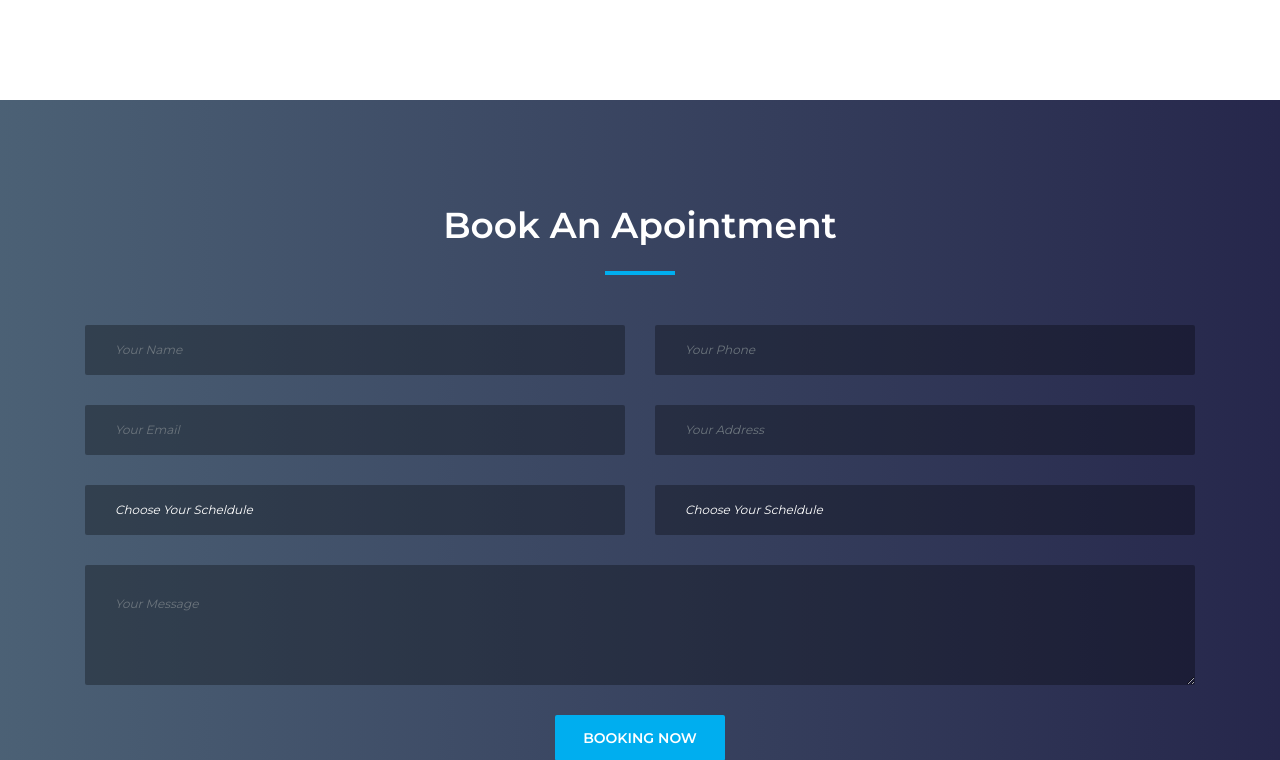
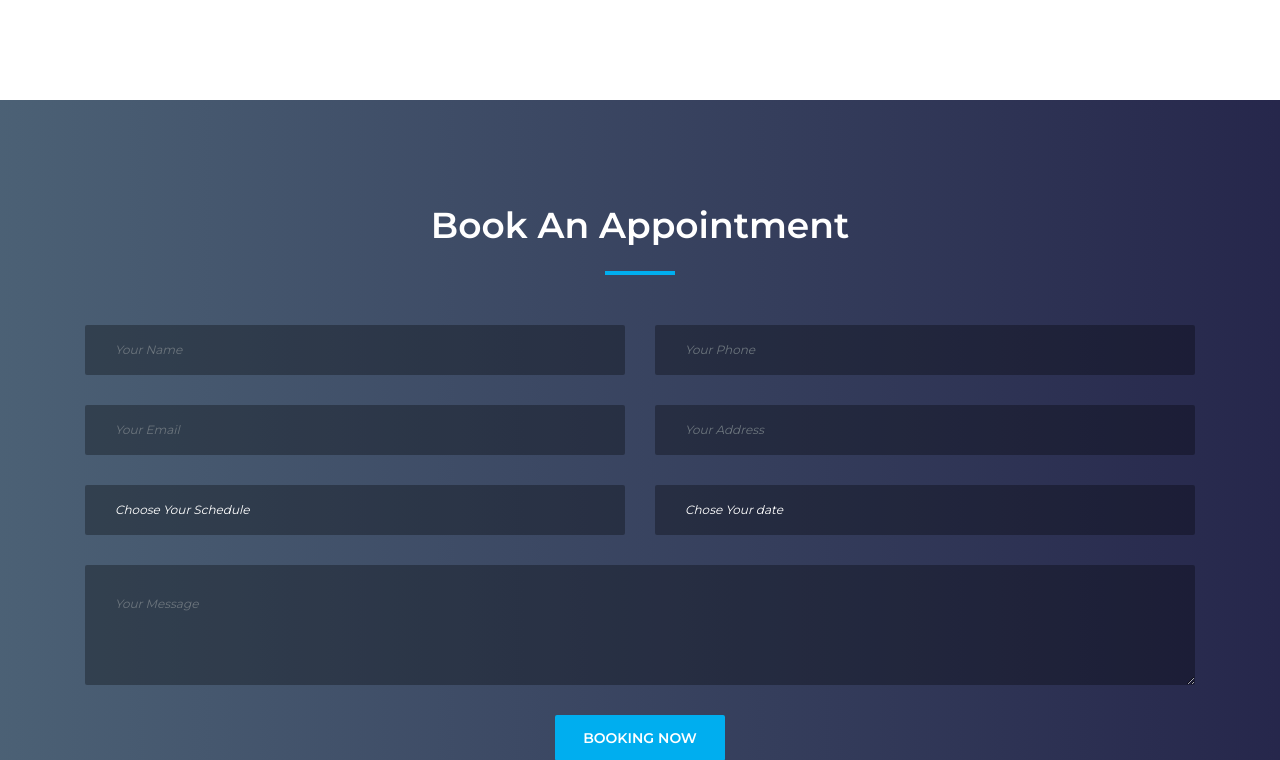
Before and after one commit to minhaskhan/dentistDjango, a Django app: page / in a window 1280 px wide. Shown: the part 3480-4240 px from the top of the page. Run offline with Django 3.2, Linux system fonts and the light colour scheme; some libraries are stand-ins or nearby versions; some web fonts are replaced.

Commit message:
Initial Commit

```diff
--- a/website/templates/base.html
+++ b/website/templates/base.html
@@ -37,7 +37,9 @@
           <!-- Top Content -->
           <div class="col-6 col-md-9 col-lg-8">
             <div class="top-header-content">
-              <a href="#" data-toggle="tooltip" data-placement="bottom" title="28 Jackson Street, Chicago, 7788569 USA"><i class="fa fa-map-marker"></i> <span>28 Jackson Street, Chicago, 7788569 USA</span></a>
+              <a href="#" data-toggle="tooltip" data-placement="bottom" title="
+             205 Collins St San Francisco, CA 94118  USA"><i class="fa fa-map-marker"></i> <span>
+                       205 Collins St San Francisco, CA 94118  USA</span></a>
               <a href="#" data-toggle="tooltip" data-placement="bottom" title="info.dento@gmail.com"><i class="fa fa-envelope"></i> <span>info.dento@gmail.com</span></a>
             </div>
           </div>
@@ -150,7 +152,8 @@
             <a href="./home.html" class="d-block mb-4"><img src="{% static 'website/img/core-img/logo.png' %}" alt=""></a>
             <p>Etiam sutor risus, dapibus act elefend katen, lacinia sitamet denim. Mauris sagittis kansa interdum dignissim.</p>
             <div class="footer-contact">
-              <p><i class="icon_pin"></i> 28 Jackson Street, Chicago, 7788569 USA</p>
+              <p><i class="icon_pin"></i>
+                 201 Collins St San Francisco, CA 94118  USA</p>
               <p><i class="icon_phone"></i> +84. 2252. 2250. 122</p>
               <p><i class="icon_mail"></i> info.dento@gmail.com</p>
             </div>
--- a/website/templates/contact.html
+++ b/website/templates/contact.html
@@ -50,7 +50,7 @@
       <div class="row">
         <div class="col-12">
           <div class="google-maps mb-100">
-            <iframe src="https://www.google.com/maps/embed?pb=!1m18!1m12!1m3!1d7581.635049767305!2d-122.02636588117264!3d36.96958248003147!2m3!1f0!2f0!3f0!3m2!1i1024!2i768!4f13.1!3m3!1m2!1s0x808e6a9edb7bfb61%3A0x2b286ae40e5dd8e6!2s501%20Riverside%20Ave%2C%20Santa%20Cruz%2C%20CA%2095060!5e0!3m2!1sen!2sus!4v1582000451920!5m2!1sen!2sus" width="600" height="450" frameborder="0" style="border:0;" allowfullscreen=""></iframe>
+            <iframe src="https://www.google.com/maps/embed?pb=!1m18!1m12!1m3!1d3153.351981427323!2d-122.45232748493729!3d37.781790179758225!2m3!1f0!2f0!3f0!3m2!1i1024!2i768!4f13.1!3m3!1m2!1s0x8085873587bcfba3%3A0xa138f894e4f6977c!2s205%20Collins%20St%2C%20San%20Francisco%2C%20CA%2094118!5e0!3m2!1sen!2sus!4v1582065970493!5m2!1sen!2sus" width="600" height="450" frameborder="0" style="border:0;" allowfullscreen=""></iframe>
           </div>
         </div>
       </div>
--- a/website/templates/home.html
+++ b/website/templates/home.html
@@ -16,7 +16,7 @@
             <div class="col-12">
               <!-- Welcome Text -->
               <div class="welcome-text text-center">
-                <h2 data-animation="fadeInUp" data-delay="100ms">We Believe Everyone Should Have Easy Access To Great Dental Care</h2>
+                <h2 data-animation="fadeInUp" data-delay="100ms">My Name iS Dr.Hassan We Believe Everyone Should Have Easy Access To Great Dental Care</h2>
                 <p data-animation="fadeInUp" data-delay="300ms">As a leading industry innovator, Dento is opening up exciting new opportunities for dental professionals, investors, employees & suppliers. Contact us to find out what we have to
                   offer you.</p>
                 <div class="welcome-btn-group">
@@ -36,7 +36,7 @@
             <div class="col-12">
               <!-- Welcome Text -->
               <div class="welcome-text text-center">
-                <h2 data-animation="fadeInDown" data-delay="100ms">We Believe Everyone Should Have Easy Access To Great Dental Care</h2>
+                <h2 data-animation="fadeInDown" data-delay="100ms">My Name is Dr.Hassan We Believe Everyone Should Have Easy Access To Great Dental Care</h2>
                 <p data-animation="fadeInDown" data-delay="300ms">As a leading industry innovator, Dento is opening up exciting new opportunities for dental professionals, investors, employees & suppliers. Contact us to find out what we have to
                   offer you.</p>
                 <div class="welcome-btn-group">
@@ -327,7 +327,7 @@
         <!-- Section Heading -->
         <div class="col-12">
           <div class="section-heading text-center white">
-            <h2>Book An Apointment</h2>
+            <h2>Book An Appointment</h2>
             <div class="line"></div>
           </div>
         </div>
@@ -337,7 +337,8 @@
         <div class="col-12">
           <!-- Appointment Form -->
           <div class="appointment-form">
-            <form action="#" method="post">
+            <form action="{% url 'appointment' %}" method="post">
+              {% csrf_token %}
               <div class="row">
                 <div class="col-md-6">
                   <div class="form-group mb-30">
@@ -361,8 +362,8 @@
                 </div>
                 <div class="col-md-6">
                   <div class="form-group mb-30">
-                    <select name="your-scheldule" class="form-control">
-                      <option value="Choose Your Scheldule">Choose Your Scheldule</option>
+                    <select name="your-schedule" class="form-control">
+                      <option value="Choose Your Schedule">Choose Your Schedule</option>
                       <option value="9 AM to 10 AM">9 AM to 10 AM</option>
                       <option value="11 AM to 12 PM">11 AM to 12 PM</option>
                       <option value="2 PM to 4 PM">2 PM to 4 PM</option>
@@ -372,12 +373,13 @@
                 </div>
                 <div class="col-md-6">
                   <div class="form-group mb-30">
-                    <select name="your-time" class="form-control">
-                      <option value="Choose Your Time">Choose Your Scheldule</option>
-                      <option value="9 AM to 10 AM">9 AM to 10 AM</option>
-                      <option value="11 AM to 12 PM">11 AM to 12 PM</option>
-                      <option value="2 PM to 4 PM">2 PM to 4 PM</option>
-                      <option value="8 PM to 10 PM">8 PM to 10 PM</option>
+                    <select name="your-date" class="form-control">
+                      <option value="Chose Your date">Chose Your date</option>
+                      <option value="Monday">Monday</option>
+                      <option value="Tuesday">Tuesday</option>
+                      <option value="Wednesday">Wednesday</option>
+                      <option value="Thursday">Thursday</option>
+                      <option value="Friday">Friday</option>
                     </select>
                   </div>
                 </div>
--- a/website/urls.py
+++ b/website/urls.py
@@ -8,5 +8,6 @@ urlpatterns = [
      path('about.html', views.about , name="about"),
      path('pricing.html', views.pricing , name="pricing"),
      path('service.html', views.service , name="service"),
+     path('appointment.html', views.appointment , name="appointment"),
 
 ]
--- a/website/views.py
+++ b/website/views.py
@@ -32,3 +32,48 @@ def pricing(request):
 
 def service(request):
     return render(request, 'service.html', {})
+
+def appointment(request):
+    if request.method == "POST":
+        your_name = request.POST['your-name']
+        your_phone = request.POST['your-phone']
+        your_email = request.POST['your-email']
+        your_address = request.POST['your-address']
+        your_schedule = request.POST['your-schedule']
+        your_date = request.POST['your-date']
+        your_message = request.POST['your-message']
+
+        #send email
+        appointment = "Name: " + your_name + "Phone: " + your_phone + "E-mail: " + your_email + "Address : " + your_address + "Schedule: " + your_schedule + "Date: " + your_date + "Message: " + your_message
+        send_mail(
+            'Appointment Request',
+            appointment,
+            your_email,
+            ['shegharkh@hotmail.com'],
+        )
+
+        return render(request, 'appointment.html', {
+            'your_name': your_name,
+            'your_phone': your_phone,
+            'your_email': your_email,
+            'your_address': your_address,
+            'your_schedule': your_schedule,
+            'your_date': your_date,
+            'your_message': your_message
+                                                    })
+
+    else:
+          return render(request, 'home.html', {})
+
+    #     message_name = request.POST['message-name']
+        #     message_email = request.POST['message-email']
+        #      message = request.POST['message']
+
+        #send mail
+
+        #     send_mail(
+        #        message_name , # subject
+        #        message, # message
+        #        message_email , # from email
+        #       ['shegharkh@hotmail.com'], # to email
+        #    )
```
Also changed, not shown: website/templates/appointment.html (added, +60 -0 lines).
